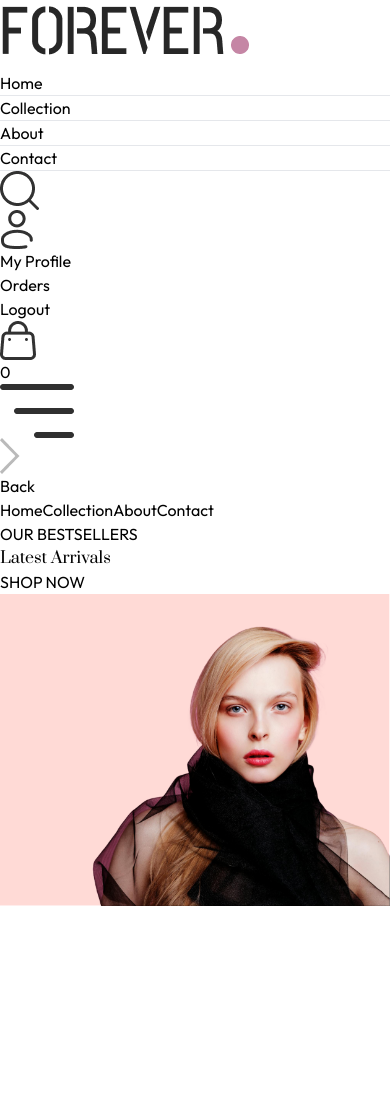
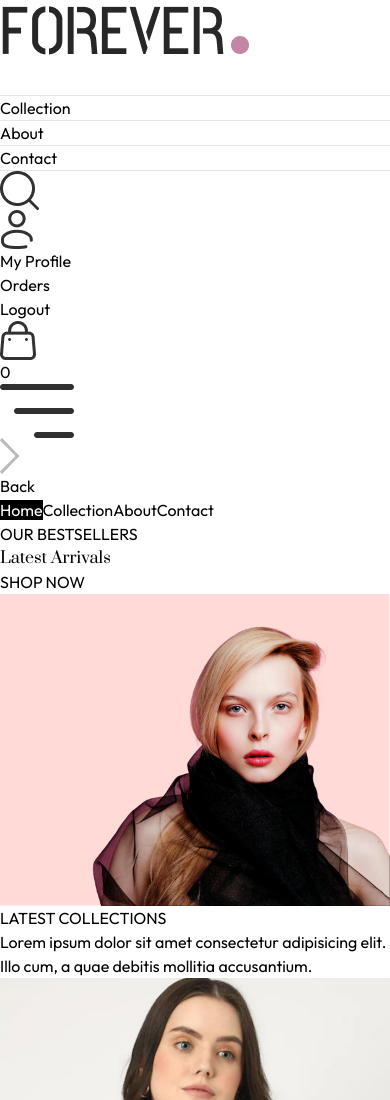
Before and after one commit to sanikasharma07/E-Commerce, a React (Vite) app in the folder frontend/: page / in a window 390 px wide. Shown: the top 1100 px of the page. Before the commit the page ends 906 px from the top, so only its background shows below. Built offline with nearby package versions, Linux system fonts and the light colour scheme.

Commit message:
Add Navbar, BestSeller, LatestCollection components and implement ShopContext

```diff
--- /dev/null
+++ b/frontend/src/Components/BestSeller.jsx
@@ -0,0 +1,32 @@
+import React, { useContext, useEffect, useState } from 'react'
+import { ShopContext } from '../Context/ShopContext'
+import Title from './Title';
+import ProductItem from './ProductItem';
+
+const BestSeller = () => {
+    const {products}=useContext(ShopContext);
+    const [bestseller,setBestseller]=useState([])
+    useEffect(()=>{
+       const bestproducts= products.filter((product)=> product.bestseller===true)
+       setBestseller(bestproducts.slice(0,5))
+    },[products])
+  return (
+    <div className='my-10' >
+      <div className='text-center text-3xl py-8' >
+      <Title text1={'BEST'} text2={'SELLER'}></Title>
+      <p className='w-3/4 m-auto text-xs sm:text-sm md_text_base text-gray-600' >
+      Lorem ipsum dolor sit amet consectetur adipisicing elit. Nostrum unde voluptatum nemo blanditiis pariatur magnam.</p>
+      </div>
+   <div className='grid grid-col-2 sm:grid-cols-3 md:grid-cols-4 lg:grid-cols-5 gap-4 gap-y-6'>
+    {
+    bestseller.map((item,index)=>(
+    <ProductItem key={index} id={item._id} name={item.name}  image={item.image} price={item.price} /> // better to use item._id as key
+    ))
+  }
+   </div>
+
+    </div>
+  )
+}
+
+export default BestSeller
--- /dev/null
+++ b/frontend/src/Components/LatestCollection.jsx
@@ -0,0 +1,33 @@
+import React, { useContext, useEffect, useState } from 'react'
+import { createContext } from 'react'
+import { ShopContext } from '../Context/ShopContext'
+import Title from './Title'
+import ProductItem from './ProductItem'
+
+const LatestCollection = () => {
+    const {products}=useContext(ShopContext)
+  const [latestProducts,setLatestProducts]=useState([]);
+  useEffect(()=>{
+    setLatestProducts(products.slice(0,10));
+  },[])
+    return (
+    <div className='my-10'>
+        <div className='text-center py-8 text-3xl' >
+       <Title text1={'LATEST'} text2={'COLLECTIONS'}/>
+       <p className='w-3/4 m-auto text-xs md:text-sm text-gray-600'>
+     Lorem ipsum dolor sit amet consectetur adipisicing elit. Illo cum, a quae debitis mollitia accusantium.
+       </p>
+        </div>
+      {/*Rendering products */}
+      <div className='grid grid-cols-2 sm:grid-cols-3 md:grid-cols-4 lg:grid-cols-5 gap-4 gap-y-6' >
+        {
+        latestProducts.map((item,index)=>(
+        <ProductItem key={index} id={item._id} image={item.image} name={item.name} price={item.price}/>
+        ))
+       }
+      </div>
+    </div>
+  )
+}
+
+export default LatestCollection
--- a/frontend/src/Components/Navbar.jsx
+++ b/frontend/src/Components/Navbar.jsx
@@ -1,14 +1,13 @@
 import React, { useState } from 'react'
 import { assets } from '../assets/forever-assets/assets/frontend_assets/assets'
-// Added Link to the imports
 import { NavLink, Link } from 'react-router-dom'
 
 const Navbar = () => {
   const [visible,setVisible]=useState(false)
   return (
-    <div className='flex items-center justify-between py-5 font-medium'>
+    <div className='sticky top-0 z-50 bg-white flex items-center justify-between py-5 font-medium'>
 
-      <img src={assets.logo} className='w-36' alt="Logo" />
+      <Link to='/' ><img src={assets.logo} className='w-36' alt="Logo" /></Link>
 
       <ul className='hidden sm:flex gap-5 text-sm text-gray-700'>
 
@@ -58,7 +57,8 @@ const Navbar = () => {
         <img onClick={()=>setVisible(true)} src={assets.menu_icon} className='w-5 cursor-pointer sm:hidden '></img>
       </div>
      {/* sidebar menu for small screen */}
-      <div className={`absolute top-0 right-0 bottom-0 overflow-hidden bg-white transition-all ${visible ? 'w-full' : 'w-0'}`}>
+      {/* sidebar menu for small screen */}
+<div className={`fixed top-0 right-0 bottom-0 overflow-hidden bg-white transition-all z-50 ${visible ? 'w-full' : 'w-0'}`}>
 
         {/* THIS is the flex-col container. Everything must go inside it! */}
         <div className='flex flex-col text-gray-600'>
@@ -78,7 +78,7 @@ const Navbar = () => {
 
       </div>
 
-    </div> // Fixed the broken closing div tag here
+    </div>
   )
 }
 
--- /dev/null
+++ b/frontend/src/Components/ProductItem.jsx
@@ -0,0 +1,20 @@
+import React, { useContext } from 'react'
+import { ShopContext } from '../Context/ShopContext'
+import {Link} from 'react-router-dom'
+
+const ProductItem = ({id,image,name,price}) => {
+    const {currency}=useContext(ShopContext)
+  return (
+    <Link  className='text-gray-700 cursor-pointer ' to={`/Product/${id}`}>
+      <div  className='overflow-hidden'>
+     <img  className='hover:scale-110 transition ease-in-out' src={image[0]} alt="" />
+      </div>
+      <p className='pt-3 pb-1 text-sm' >
+      {name}
+      </p>
+      <p className='text-sm font-medium' > {currency}{price} </p>
+    </Link>
+  )
+}
+
+export default ProductItem
--- /dev/null
+++ b/frontend/src/Components/Title.jsx
@@ -0,0 +1,12 @@
+import React from 'react'
+
+const Title = ({text1,text2}) => {
+  return (
+    <div className='inline-flex gap-2 items-center mb-3' >
+      <p className='text-gray-500' >{text1} <span className='text-gray-700 font-medium' >{text2} </span> </p>
+      <p className='w-8 sm:w-12 h-[1px] sm:h[2px] bg-gray-700 '></p>
+    </div>
+  )
+}
+
+export default Title
--- /dev/null
+++ b/frontend/src/Context/ShopContext.jsx
@@ -0,0 +1,17 @@
+import { createContext } from "react"
+import { products } from "../assets/forever-assets/assets/frontend_assets/assets";
+export const ShopContext=createContext();
+
+const ShopContextProvider=(props)=>{
+    const currency='$';
+    const delivery_fee=10;
+   const value={
+      products,currency,delivery_fee
+   }
+   return (
+    <ShopContext.Provider value={value} >
+        {props.children}
+    </ShopContext.Provider>
+   )
+}
+export default ShopContextProvider
--- a/frontend/src/Pages/Home.jsx
+++ b/frontend/src/Pages/Home.jsx
@@ -1,9 +1,13 @@
 import React from 'react'
 import Hero from '../Components/Hero'
+import LatestCollection from '../Components/LatestCollection'
+import BestSeller from '../Components/BestSeller'
 const Home = () => {
   return (
     <div>
       <Hero/>
+      <LatestCollection/>
+      <BestSeller/>
     </div>
   )
 }
--- a/frontend/src/index.css
+++ b/frontend/src/index.css
@@ -16,3 +16,10 @@ a.active hr{
   font-weight: 400;
   font-style: normal;
 }
+
+@media (max-width:640px) {
+a.active{
+    background-color: black;
+    color:white;
+}
+}
--- a/frontend/src/main.jsx
+++ b/frontend/src/main.jsx
@@ -3,9 +3,13 @@ import { createRoot } from 'react-dom/client'
 import './index.css'
 import App from './App.jsx'
 import {BrowserRouter} from 'react-router-dom'
+import ShopContextProvider from './Context/ShopContext.jsx'
 
 createRoot(document.getElementById('root')).render(
   <BrowserRouter>
-    <App />
+  <ShopContextProvider>
+     <App />
+  </ShopContextProvider>
+
   </BrowserRouter>,
 )
```
